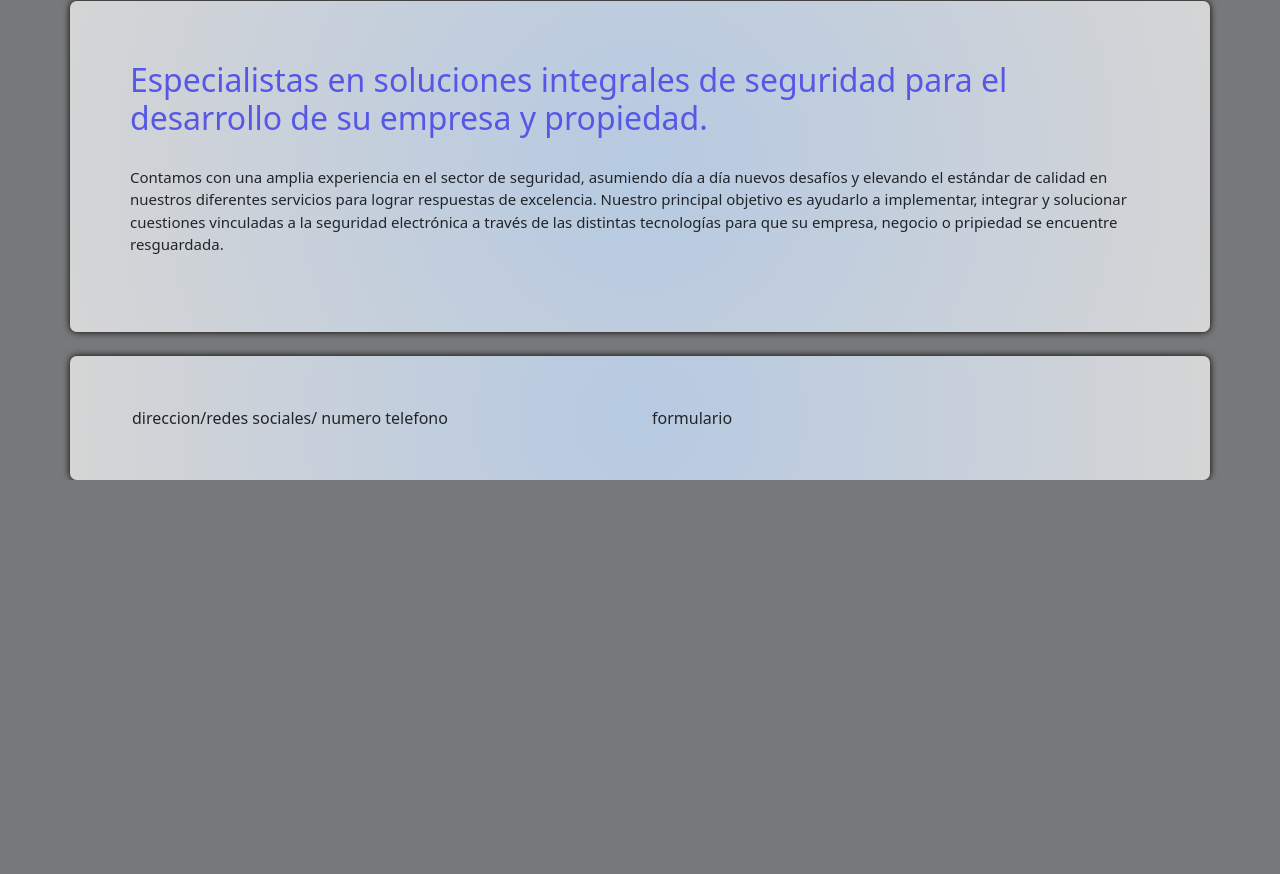
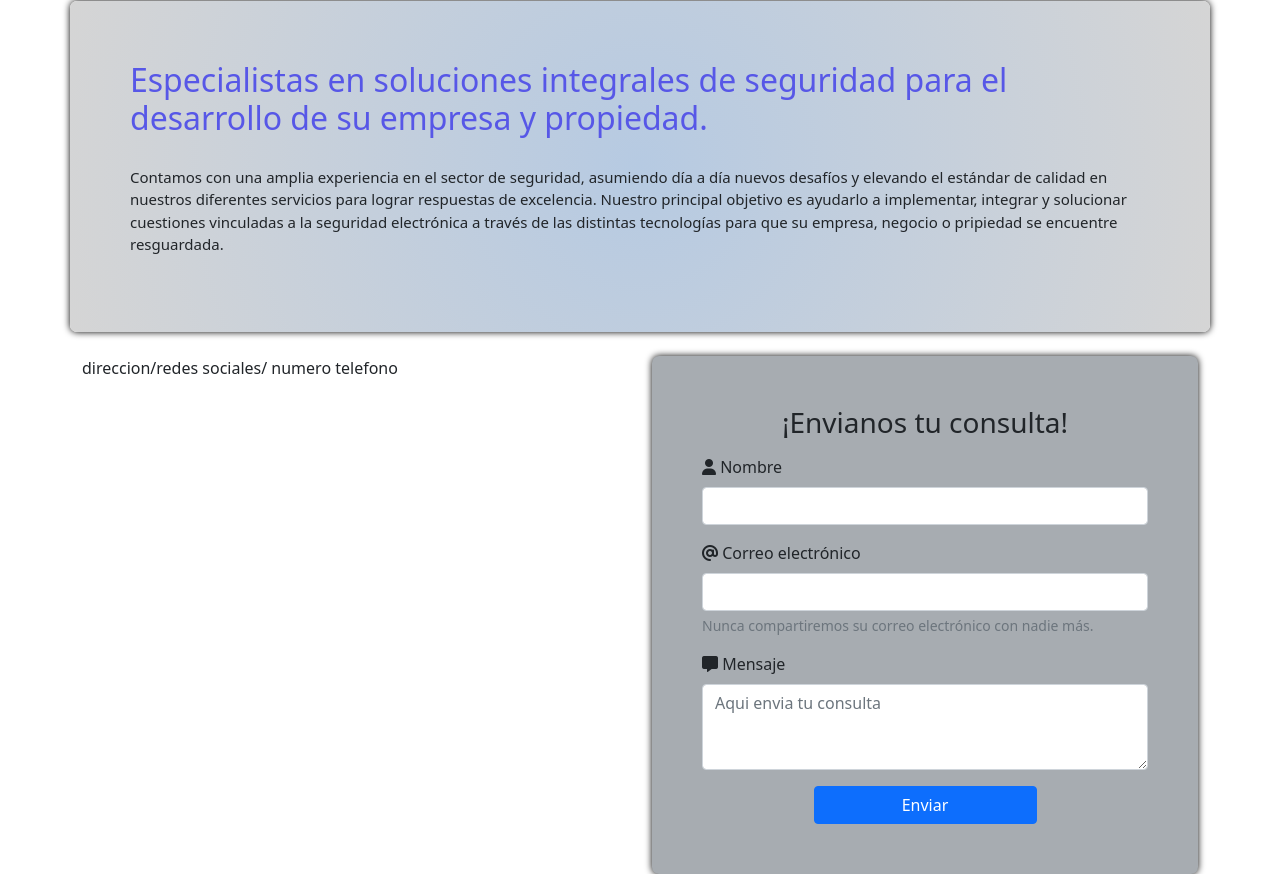
Before and after one commit to LuchoEscu/PracticoMaquina, a plain HTML site: page index.html in a window 1280 px wide. Shown: the part 523-1397 px from the top of the page. Before the commit the page ends 1003 px from the top, so only its background shows below. Drawn offline with nearby package versions, Linux system fonts and the light colour scheme.

Commit message:
Agrego formulario de contacto

```diff
--- a/index.html
+++ b/index.html
@@ -6,7 +6,10 @@
 
     <link href="https://cdn.jsdelivr.net/npm/bootstrap@5.0.2/dist/css/bootstrap.min.css" rel="stylesheet" integrity="sha384-EVSTQN3/azprG1Anm3QDgpJLIm9Nao0Yz1ztcQTwFspd3yD65VohhpuuCOmLASjC" crossorigin="anonymous">
     <link href="styles.css" rel="stylesheet" type="text/css">
-    <link rel="stylesheet" href="https://cdn.jsdelivr.net/npm/bootstrap-icons@1.10.5/font/bootstrap-icons.css">
+    <!--<link rel="stylesheet" href="https://cdn.jsdelivr.net/npm/bootstrap-icons@1.10.5/font/bootstrap-icons.css">-->
+    <link rel="preconnect" href="https://fonts.googleapis.com">
+    <link rel="preconnect" href="https://fonts.gstatic.com" crossorigin>
+    <link href="https://fonts.googleapis.com/css2?family=Roboto&display=swap" rel="stylesheet">
     <title>Safe Home</title>
   </head>
   <body>
@@ -92,15 +95,39 @@
   </div>
   <br>
   <div class="container">
-    <div class="row test">
+    <div class="row">
       <div class="col-md-6">
         direccion/redes sociales/ numero telefono
       </div>
       <div class="col-md-6">
-        formulario
+        <form class="cajaForm">
+          <div class="mb-3">
+            <h3 class="text-center">¡Envianos tu consulta!</h3>
+          </div>
+          <div class="mb-3">
+            <i class="fa-solid fa-user"></i>
+            <label for="nombreContacto" class="form-label">Nombre</label>
+            <input type="text" class="form-control" id="nombreContacto" aria-describedby="emailHelp">
+          </div>
+          <div class="mb-3">
+            <i class="fa-solid fa-at"></i>
+            <label for="emailContacto" class="form-label">Correo electrónico</label>
+            <input type="email" class="form-control" id="emailContacto" aria-describedby="emailHelp">
+            <div id="emailHelp" class="form-text">Nunca compartiremos su correo electrónico con nadie más.</div>
+          </div>
+          <div class="mb-3">
+            <i class="fa-solid fa-message"></i>
+            <label for="exampleFormControlTextarea1" class="form-label">Mensaje</label>
+            <textarea class="form-control" id="exampleFormControlTextarea1" rows="3" placeholder="Aqui envia tu consulta"></textarea>
+          </div>
+          <div class="d-grid gap-2 col-6 mx-auto">
+            <button class="btn btn-primary" type="button">Enviar</button>
+          </div>
+        </form>
       </div>
     </div>
   </div>
+  <script src="https://kit.fontawesome.com/91e1aa86a3.js" crossorigin="anonymous"></script>
     <script src="https://cdn.jsdelivr.net/npm/bootstrap@5.0.2/dist/js/bootstrap.bundle.min.js" integrity="sha384-MrcW6ZMFYlzcLA8Nl+NtUVF0sA7MsXsP1UyJoMp4YLEuNSfAP+JcXn/tWtIaxVXM" crossorigin="anonymous"></script>
   </body>
 </html>
--- a/styles.css
+++ b/styles.css
@@ -1,6 +1,3 @@
-body{
-    background: rgb(119, 120, 121);
-}
 .sobreNosotros{
     background: rgb(182,202,226);
     background: radial-gradient(circle, rgba(182,202,226,1) 0%, rgba(213,213,213,1) 100%);
@@ -32,10 +29,10 @@ body{
 .navbar-brand{
     font-weight: 600;
 }
-.test{
-    background: rgb(182,202,226);
-    background: radial-gradient(circle, rgba(182,202,226,1) 0%, rgba(213,213,213,1) 100%);
+.cajaForm{
+    background: rgb(167, 172, 177);
     padding: 50px;
+    border-radius: 7px;
     box-shadow: 0 0 7px black;
-    border-radius: 7px;
+
 }
```
Also changed, not shown: 1 other file.
